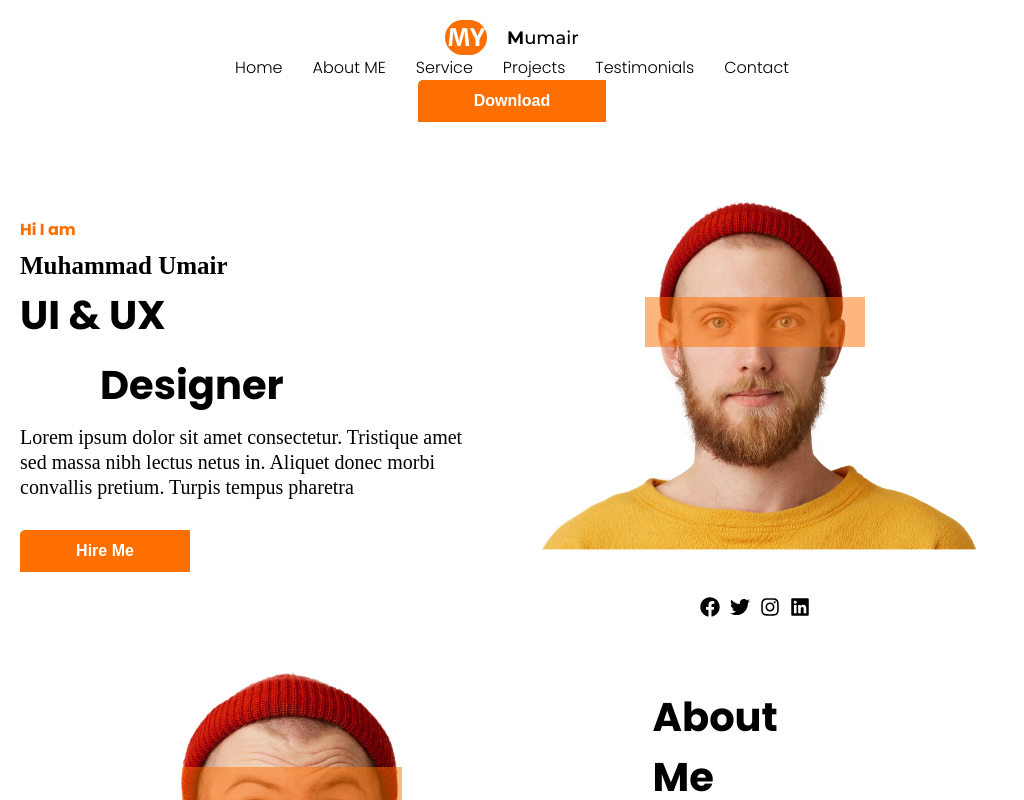
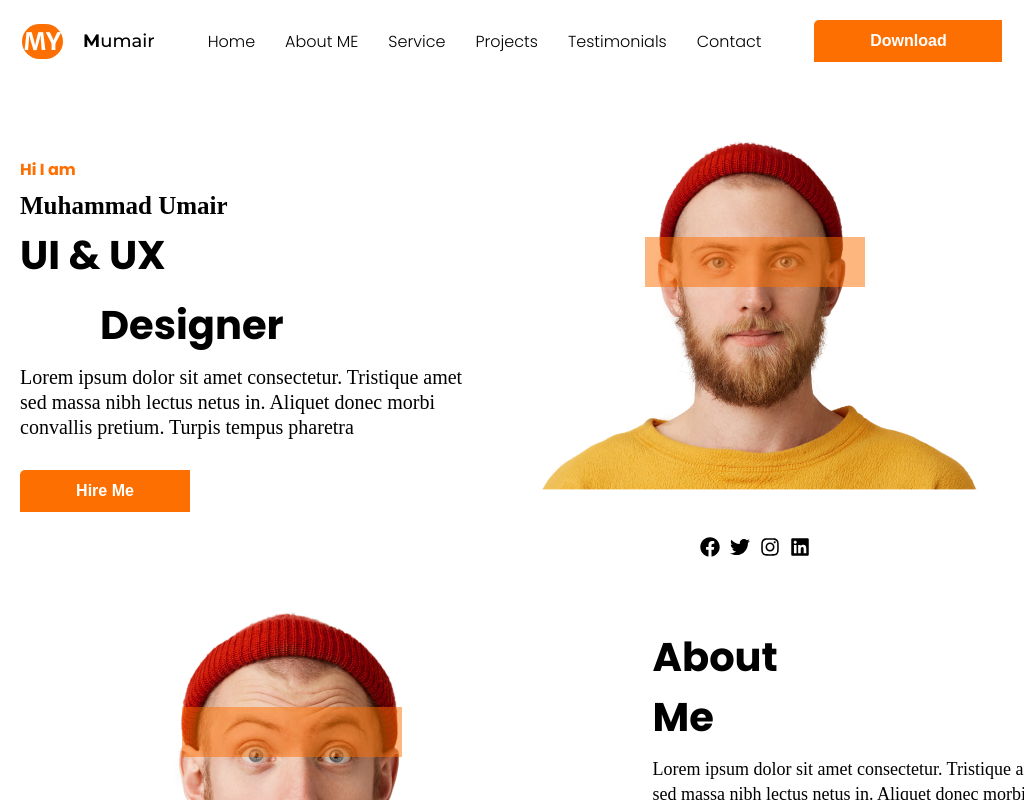
Before and after one commit to timotysoren11/Landing-Portfolio, a React (Create React App) app: page / in a window 1024 px wide. Shown: the top 800 px of the page. Built offline with nearby package versions, Linux system fonts and the light colour scheme; a web font is replaced by a local one.

Commit message:
Update Header.css

```diff
--- a/src/components/header/Header.css
+++ b/src/components/header/Header.css
@@ -80,14 +80,3 @@ nav{
     align-items: center;
   }
 }
-
-
-/* ===============Tablet Media Query=====================*/
-
-@media (min-width: 901px) and (max-width: 1200px) {
-  /* Styles for tablets in landscape orientation */
-  .header-container{
-    display: flex;
-    flex-direction: column;
-  }
-}
```
